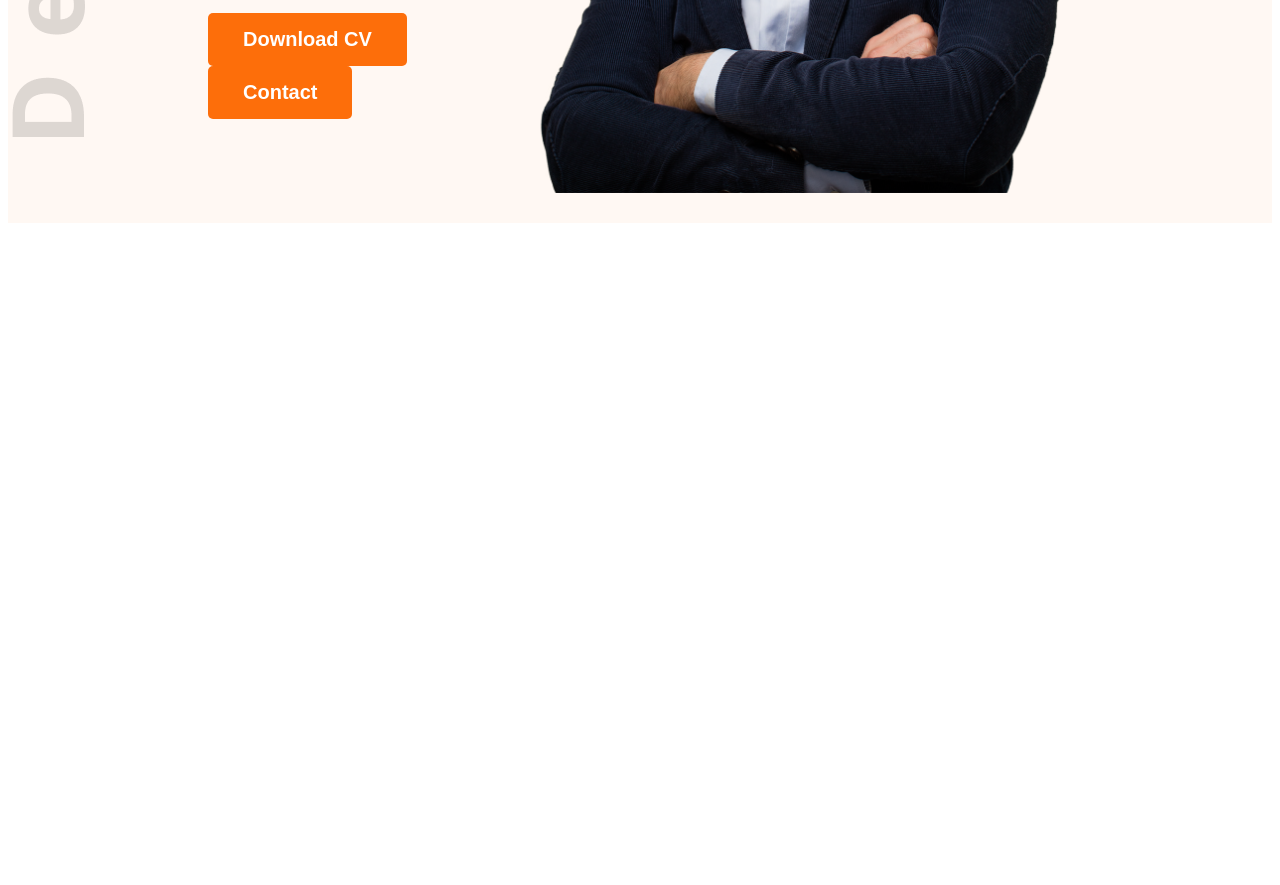
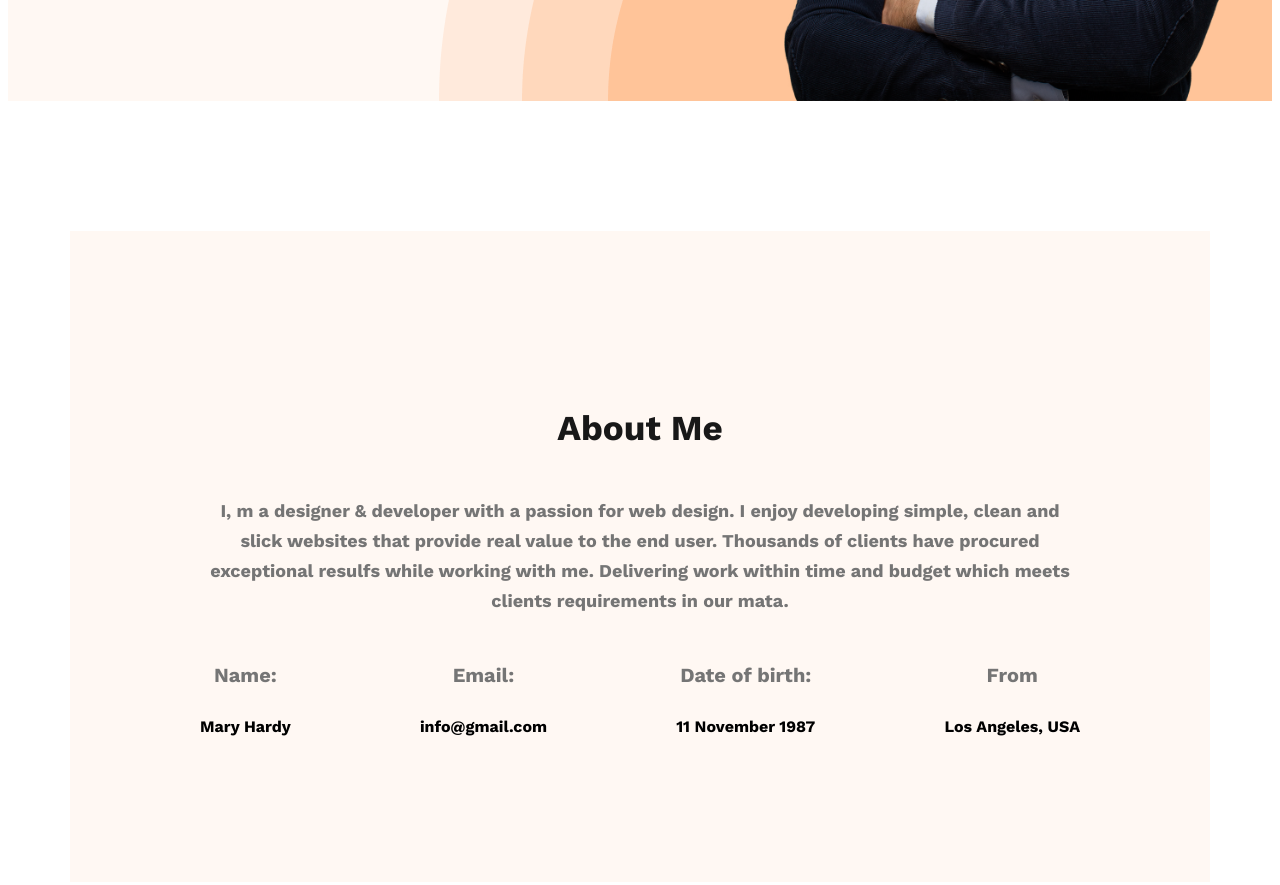
Before and after one commit to Asim-Das/designer-portfolio, a plain HTML site: page index.html in a window 1280 px wide. Shown: the part 719-1604 px from the top of the page. Before the commit the page ends 950 px from the top, so only its background shows below. Drawn offline with nearby package versions, Linux system fonts and the light colour scheme.

Commit message:
added about section

```diff
--- a/index.html
+++ b/index.html
@@ -14,7 +14,7 @@
 </head>
 
 <body>
-    <header class="header">
+    <header class="header dev-header">
         <nav>
             <h3 class="greting-name">Ma<span class="primary-color">r</span>y</h3>
             <ul>
@@ -37,7 +37,32 @@
 
     </header>
     <main>
-
+        <section class="about-me">
+            <h4 class="about-title">About Me</h4>
+            <p class="about-description">I, m a designer & developer with a passion for web design. I enjoy developing
+                simple, clean and slick
+                websites that provide real value to the end user. Thousands of clients have procured exceptional
+                resulfs while working with me. Delivering work within time and budget which meets clients
+                requirements in our mata.</p>
+            <div class="about-info-container">
+                <div class="about-info">
+                    <h4 class="info-title">Name:</h4>
+                    <p class="info-description">Mary Hardy </p>
+                </div>
+                <div class="about-info">
+                    <h4 class="info-title">Email:</h4>
+                    <p class="info-description">info@gmail.com</p>
+                </div>
+                <div class="about-info">
+                    <h4 class="info-title">Date of birth:</h4>
+                    <p class="info-description">11 November 1987</p>
+                </div>
+                <div class="about-info">
+                    <h4 class="info-title">From</h4>
+                    <p class="info-description">Los Angeles, USA</p>
+                </div>
+            </div>
+        </section>
     </main>
     <footer>
 
--- a/styles/portfolio.css
+++ b/styles/portfolio.css
@@ -51,20 +51,20 @@ ul a {
 }
 
 .header {
-    background-image: url(../images/developer.png);
+    background-image: url('../images/header_bg.png');
     background-repeat: no-repeat;
-    background-position: left;
+    background-position: bottom right;
     background-color: #FFF8F3;
 }
 
 .banner {
-    padding: 30px 200px;
+    padding: 30px 30px 0px 200px;
     display: flex;
     align-items: center;
 }
 
 .banner img {
-    width: 580px;
+    width: 500px;
 }
 
 .title-name {
@@ -72,3 +72,46 @@ ul a {
     font-size: 60px;
     font-weight: 700;
 }
+
+main {
+    width: 1140px;
+    margin: 0 auto;
+}
+
+.about-me {
+    background-color: #FFF8F3;
+    margin: 130px 0;
+    padding: 130px;
+    font-weight: 700;
+    text-align: center;
+}
+
+.about-title {
+    color: #181818;
+    font-size: 35px;
+    font-weight: 700;
+}
+
+.about-description {
+    color: #757575;
+    font-size: 18px;
+    font-weight: 400;
+    line-height: 30px;
+}
+
+.about-info-container {
+    display: flex;
+    justify-content: space-between;
+}
+
+.about-info {
+    align-items: center;
+}
+
+.info-title {
+    color: #757575;
+    text-align: center;
+    font-size: 20px;
+    font-weight: 400;
+    line-height: 30px;
+}
```
